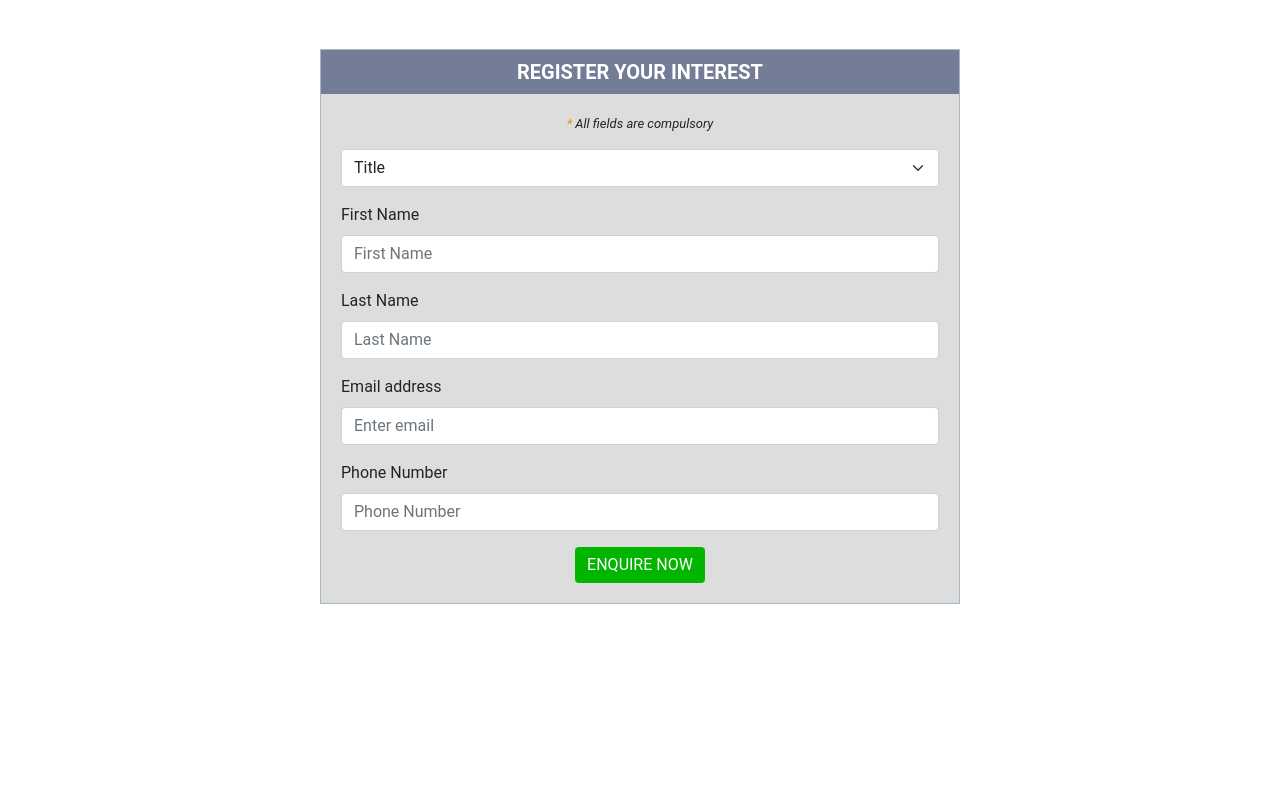
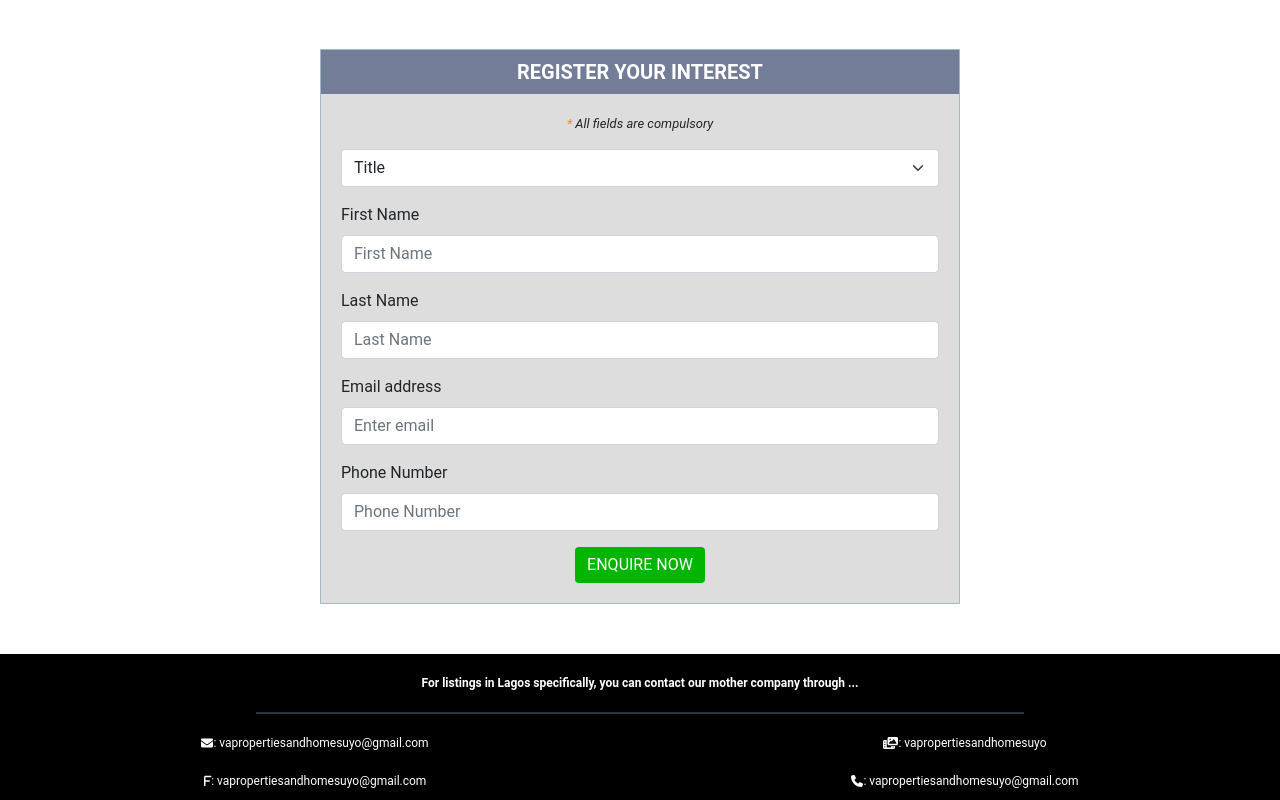
Before and after one commit to AlanDouglasDan/react-blog, a React (Create React App) app: page / in a window 1280 px wide. Shown: the part 4109-4909 px from the top of the page. Before the commit the page ends 4763 px from the top, so only its background shows below. Built offline with nearby package versions, Linux system fonts and the light colour scheme; a web font is replaced by a local one.

Commit message:
third commit

```diff
--- a/package.json
+++ b/package.json
@@ -3,6 +3,9 @@
   "version": "0.1.0",
   "private": true,
   "dependencies": {
+    "@fortawesome/fontawesome-svg-core": "^6.1.1",
+    "@fortawesome/free-solid-svg-icons": "^6.1.1",
+    "@fortawesome/react-fontawesome": "^0.1.18",
     "@testing-library/jest-dom": "^5.16.3",
     "@testing-library/react": "^12.1.4",
     "@testing-library/user-event": "^13.5.0",
--- a/src/App.css
+++ b/src/App.css
@@ -233,3 +233,26 @@ form button {
 button{
   border: none !important;
 }
+
+footer{
+  background-color: black;
+  font-size: 75%;
+  color: white;
+  text-align: center;
+}
+
+.bold-footer{
+  padding: 20px 30%;
+}
+
+.sixth-grid{
+  padding: 0 !important;
+  padding-bottom: 10px !important;
+}
+
+footer hr{
+  background-color: #96cfed;
+  width: 60%;
+  height: 2px !important;
+  margin: 0px auto 20px;
+}
--- a/src/App.js
+++ b/src/App.js
@@ -1,6 +1,7 @@
 import "bootstrap/dist/css/bootstrap.min.css";
 import "./App.css";
 import Fifth from "./Fifth";
+import Footer from "./Footer";
 import Fourth from "./Fouth";
 import Header from "./Header";
 import Second from "./Second";
@@ -18,6 +19,7 @@ function App() {
       <Fifth />
       <Sixth />
       <Seventh />
+      <Footer />
     </div>
   );
 }
--- /dev/null
+++ b/src/Footer.js
@@ -0,0 +1,38 @@
+import { FontAwesomeIcon } from "@fortawesome/react-fontawesome";
+import { faEnvelope } from "@fortawesome/free-solid-svg-icons";
+import { faPhotoFilm } from "@fortawesome/free-solid-svg-icons";
+import { faF } from "@fortawesome/free-solid-svg-icons";
+import { faPhone } from "@fortawesome/free-solid-svg-icons";
+
+function Footer() {
+  return (
+    <footer className="footer">
+      <div className="bold-footer">
+        <b>
+          For listings in Lagos specifically, you can contact our mother company
+          through ...
+        </b>
+      </div>
+
+      <hr></hr>
+
+      <div className="fifth-grid sixth-grid">
+        <div className="">
+          <FontAwesomeIcon icon={faEnvelope} />:
+          vapropertiesandhomesuyo@gmail.com
+        </div>
+        <div className="">
+          <FontAwesomeIcon icon={faPhotoFilm} />: vapropertiesandhomesuyo
+        </div>
+        <div className="">
+          <FontAwesomeIcon icon={faF} />: vapropertiesandhomesuyo@gmail.com
+        </div>
+        <div className="">
+          <FontAwesomeIcon icon={faPhone} />: vapropertiesandhomesuyo@gmail.com
+        </div>
+      </div>
+    </footer>
+  );
+}
+
+export default Footer;
```
Also changed, not shown: 1 other file (tests, documents, lock files or other folders).
